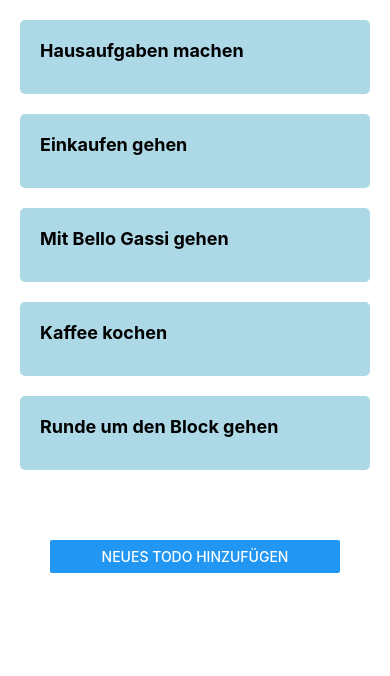
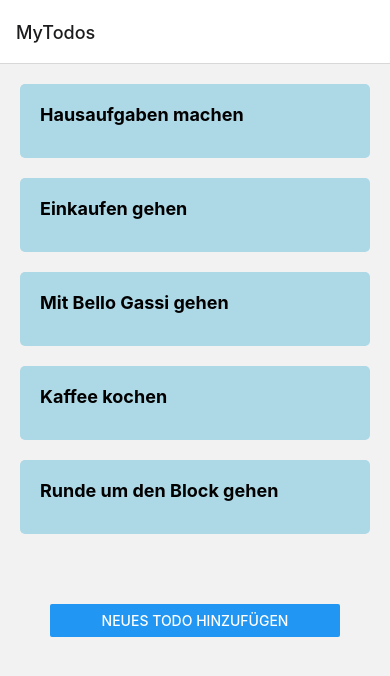
Before and after one commit to tim-w97/EisenhowerDo, a React Native app: screen / in a window 390 px wide. Shown: the top 676 px of the page. Built offline with nearby package versions, Linux system fonts and the light colour scheme.

Commit message:
created a navigation stack

```diff
--- a/src/App.tsx
+++ b/src/App.tsx
@@ -1,8 +1,20 @@
 import React from 'react';
 import MyTodosScreen from './screens/MyTodosScreen.tsx';
+import {NavigationContainer} from '@react-navigation/native';
+import {createNativeStackNavigator} from '@react-navigation/native-stack';
+import AddTodoScreen from './screens/AddTodoScreen.tsx';
+
+const Stack = createNativeStackNavigator();
 
 function App(): React.JSX.Element {
-  return <MyTodosScreen />;
+  return (
+    <NavigationContainer>
+      <Stack.Navigator initialRouteName="MyTodos">
+        <Stack.Screen name="MyTodos" component={MyTodosScreen} />
+        <Stack.Screen name="AddTodo" component={AddTodoScreen} />
+      </Stack.Navigator>
+    </NavigationContainer>
+  );
 }
 
 export default App;
```
